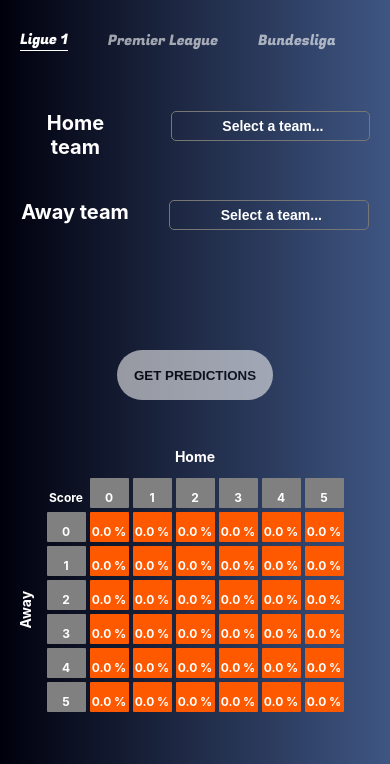
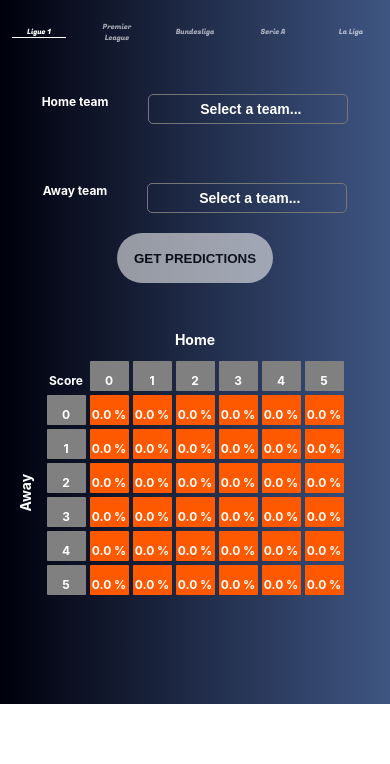
Before and after one commit to mmarie4/klaus, a React app in the folder client-react/: page / in a window 390 px wide. Shown: the part 140-904 px from the top of the page. After the commit the page ends 844 px from the top, so only its background shows below. Built offline with nearby package versions, Linux system fonts and the light colour scheme.

Commit message:
laLiga and SerieA added

```diff
--- a/client-react/src/Components/NavigationBar.js
+++ b/client-react/src/Components/NavigationBar.js
@@ -39,6 +39,10 @@
                 <label htmlFor='radio-premierleague'>Premier League</label>
                 <input type='radio' value='Bundesliga' name='league' id='radio-bundesliga' onChange={this.handleChange}/>
                 <label htmlFor='radio-bundesliga'>Bundesliga</label>
+                <input type='radio' value='SerieA' name='league' id='radio-serieA' onChange={this.handleChange}/>
+                <label htmlFor='radio-serieA'>Serie A</label>
+                <input type='radio' value='LaLiga' name='league' id='radio-laliga' onChange={this.handleChange}/>
+                <label htmlFor='radio-laliga'>La Liga</label>
             </div>
         )
     }
--- a/client-react/src/Components/TeamSelector.js
+++ b/client-react/src/Components/TeamSelector.js
@@ -9,6 +9,8 @@
         names['Ligue1'] = ['Amiens', 'Angers', 'Bordeaux', 'Brest', 'Dijon', 'Lille', 'Lyon', 'Marseille', 'Metz', 'Monaco', 'Montpellier', 'Nantes', 'Nice', 'Nîmes', 'Paris SG', 'Reims', 'Rennes', 'St Etienne', 'Strasbourg', 'Toulouse'];
         names['PremierLeague'] = ['Arsenal', 'Aston Villa', 'Bournemouth', 'Brighton', 'Burnley', 'Chelsea', 'Crystal Palace', 'Everton', 'Leicester', 'Liverpool', 'Man City', 'Man United', 'Newcastle', 'Norwich City', 'Sheffield United', 'Southampton', 'Tottenham', 'Watford', 'West Ham', 'Wolves'];
         names["Bundesliga"] = ['Leverkusen', 'Bayern Munich', 'Dortmund', 'Cologne', 'Ein Frankfurt', 'Augsburg', 'Fortuna Dusseldorf', 'Fribourg', 'Hertha', 'Hoffenheim', 'Mainz', 'M\'gladbach', 'Paderborn', 'RB Leibzig', 'Schalke 04', 'Union Berlin', 'Werder Bremen', 'Wolfsburg'];
+        names["SerieA"] = ['Atalanta', 'Bologna', 'Cagliari', 'Fiorentina', 'Genoa', 'Brescia', 'Hellas Verona', 'Inter', 'Juventus', 'Lazio', 'Lecce', 'Milan', 'Napoli', 'Parma', 'Roma', 'Sampdoria', 'Sassuolo', 'Spal', 'Torino', 'Udinese'];
+        names["LaLiga"] = ['Alaves', 'Ath Bilbao', 'Ath Madrid', 'Leganes', 'Barcelona', 'Celta', 'Eibar', 'Espanol', 'Getafe', 'Granada', 'Leganes', 'Levante', 'Mallorca', 'Osasuna', 'Betis', 'Real Madrid', 'Sociedad', 'Sevilla', 'Valencia', 'Valladolid', 'Villarreal'];
         names[this.props.league].forEach(team => teamNames.push(team));
         for (var i = 0; i < teamNames.length; i++) {
             options.push(<option key={i} value={teamNames[i]}>{teamNames[i]}</option>);
--- a/client-react/src/index.css
+++ b/client-react/src/index.css
@@ -85,7 +85,9 @@
   font-family: 'Fugaz One';
   font-size: 1.5em;
   cursor: pointer;
-  margin: 20px;
+  margin: 3%;
+  text-align: center;
+  width: 19%;
 }
 
 /* ------------------- ResultWrapper --------------------------- */
@@ -276,7 +278,7 @@
   }
 
   .nav-bar {
-    font-size: 0.6em;
+    font-size: 0.3em;
   }
 
   #popup {
@@ -293,6 +295,14 @@
     transform: translate(0, 150px) rotate(-90deg);
   }
 
+  .primary-btn {
+    margin: 0;
+  }
+
+  .team-selector p {
+    font-size: 12px;
+  }
+
 }
 
 @media all and (max-width: 480px) {
```
Also changed, not shown: server.js (+9 -3 lines).
